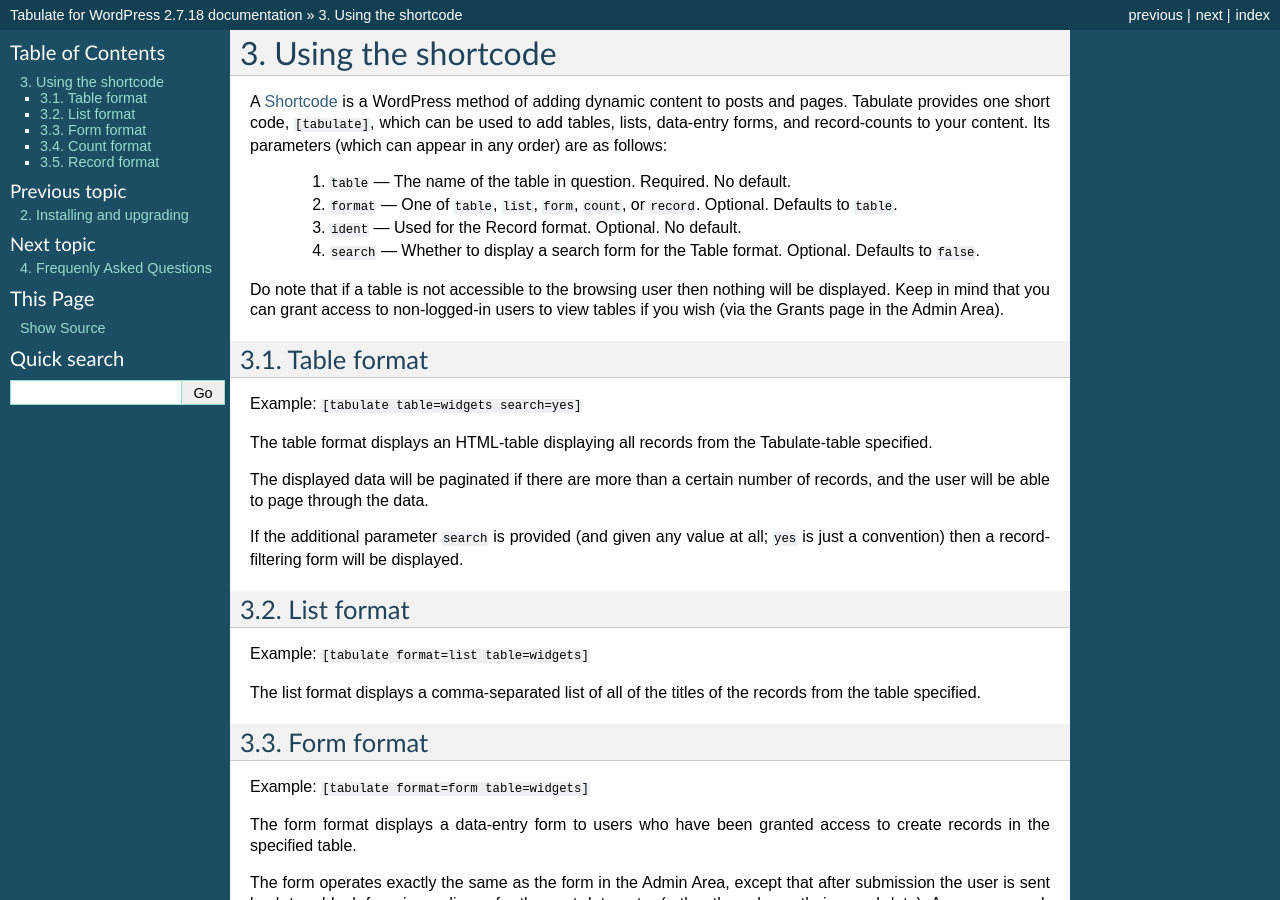
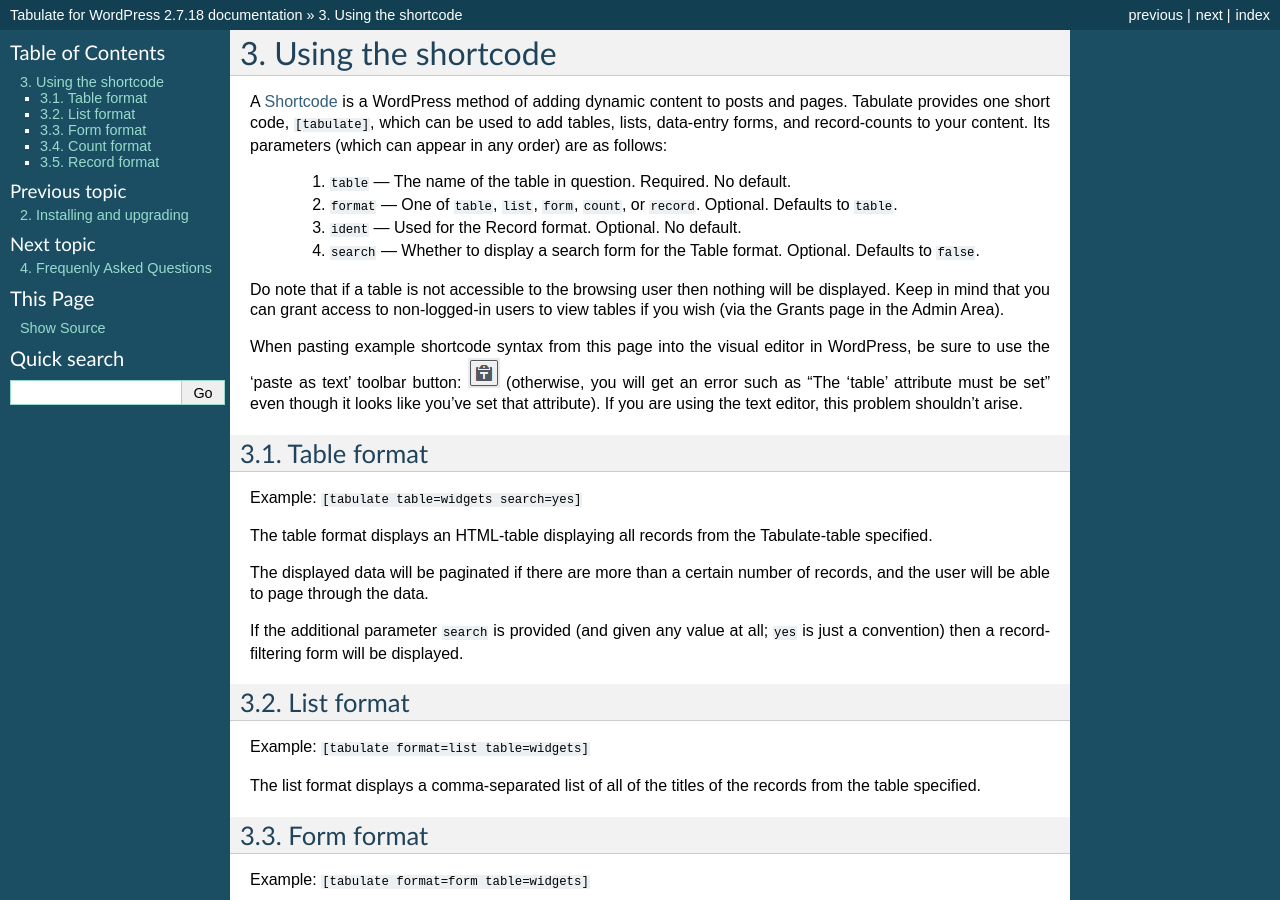
Before and after one commit to tabulate/tabulate, a Sphinx documentation site: the page built from docs/shortcode.rst, in a window 1280 px wide and 900 px high. Built offline with Sphinx 7.4.7, drawn with Linux system fonts in a browser that asks for light colours.

Commit message:
Add paste-as-text mention. Closes #44.

```diff
--- a/docs/shortcode.rst
+++ b/docs/shortcode.rst
@@ -17,7 +17,14 @@
 Keep in mind that you can grant access to non-logged-in users to view tables if you wish
 (via the Grants page in the Admin Area).
 
- .. _shortcode: http://codex.wordpress.org/Shortcode
+When pasting example shortcode syntax from this page into the visual editor in WordPress,
+be sure to use the 'paste as text' toolbar button: |paste-as-text|
+(otherwise, you will get an error such as "The 'table' attribute must be set"
+even though it looks like you've set that attribute).
+If you are using the text editor, this problem shouldn't arise.
+
+.. |paste-as-text| image:: img/paste-as-text.png
+.. _shortcode: https://codex.wordpress.org/Shortcode
 
 Table format
 ------------
@@ -33,14 +40,14 @@
 then a record-filtering form will be displayed.
 
 List format
-------------
+-----------
 
 Example: ``[tabulate format=list table=widgets]``
 
 The list format displays a comma-separated list of all of the titles of the records from the table specified.
 
 Form format
-------------
+-----------
 
 Example: ``[tabulate format=form table=widgets]``
 
```
Also changed, not shown: docs/img/paste-as-text.png (added).
